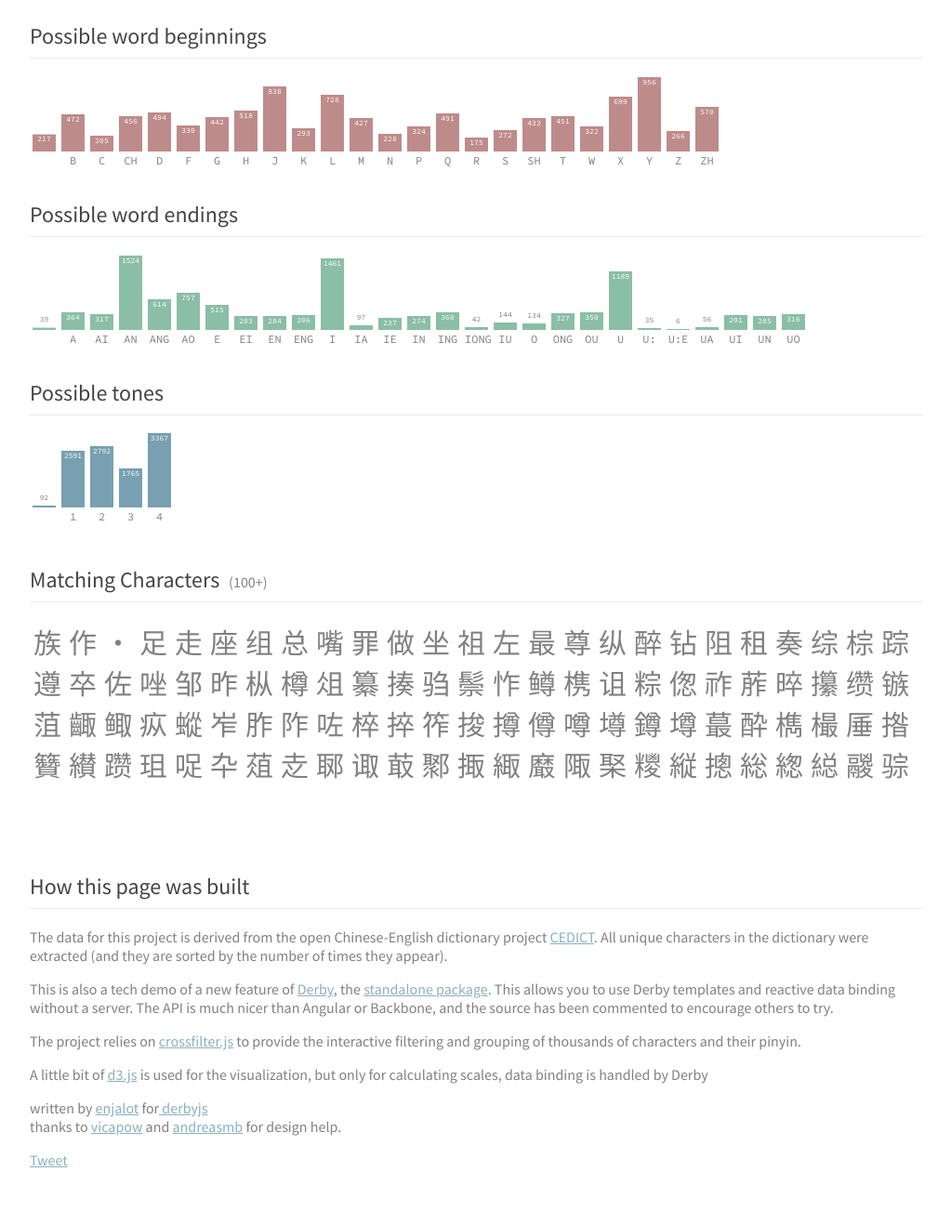
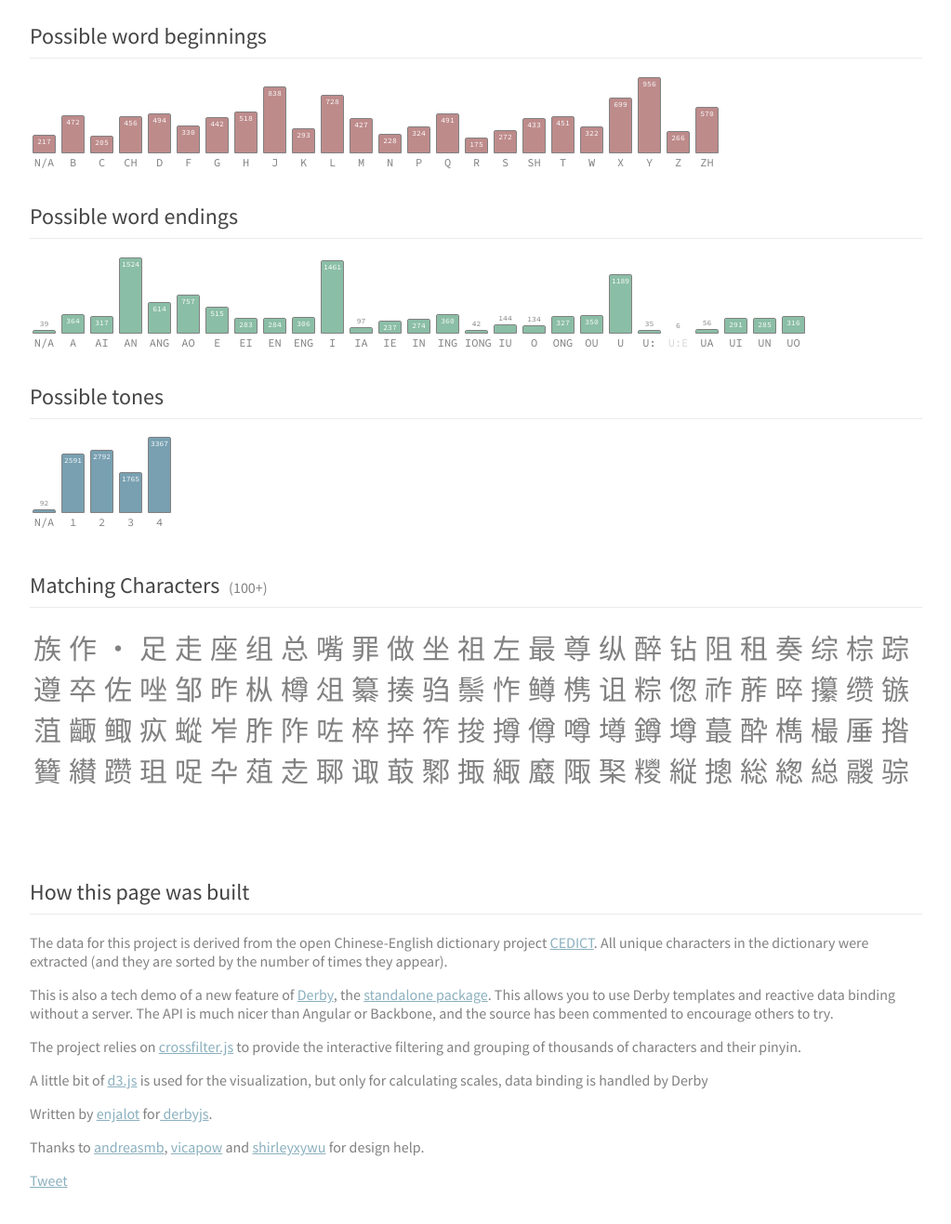
Before and after one commit to enjalot/pinyin, a plain HTML site: page index.html in a window 1280 px wide. Shown: the part 601-1918 px from the top of the page at 93% size, without its empty margins (128-1151 px from the left). Drawn offline with Linux system fonts and the light colour scheme.

Commit message:
more cosmetics

```diff
--- a/histogram.js
+++ b/histogram.js
@@ -41,10 +41,10 @@ Histogram.prototype.transform = function() {
   var layout = data.map(function(d,i) {
     var sel = selection[i] || { value: 0 };
     return {
-      y: that.yScale.range()[1] - that.yScale(d.value),
-      selectionY: that.yScale(d.value) - that.yScale(sel.value),
-      height: that.yScale(d.value),
-      selectionHeight: that.yScale(sel.value)
+      y: Math.round(that.yScale.range()[1] - that.yScale(d.value)),
+      selectionY: Math.round(that.yScale(d.value) - that.yScale(sel.value)),
+      height: Math.round(that.yScale(d.value)),
+      selectionHeight: Math.round(that.yScale(sel.value))
     }
   })
   // we do more computing in js (setDiffDeep) to avoid extra re-rendering.
--- a/index.html
+++ b/index.html
@@ -93,9 +93,11 @@
         A little bit of <a target=_blank href="http://d3js.org/">d3.js</a> is used for the visualization, but only for calculating scales, data binding is handled by Derby<br>
       </p>
       <p>
-      written by <a href="https://twitter.com/enjalot">enjalot</a> for
-        <a href="https://twitter.com/derbyjs"> derbyjs</a><br>
-        thanks to <a href="https://twitter.com/vicapow">vicapow</a> and <a href="https://twitter.com/andreasmb">andreasmb</a> for design help.
+        Written by <a href="https://twitter.com/enjalot">enjalot</a> for
+        <a href="https://twitter.com/derbyjs"> derbyjs</a>.
+      </p>
+      <p>
+        Thanks to <a href="https://twitter.com/andreasmb">andreasmb</a>, <a href="https://twitter.com/vicapow">vicapow</a> and <a href="http://twitter.com/shirleyxywu">shirleyxywu</a> for design help.
       </p>
 
       <a href="https://twitter.com/share" class="twitter-share-button" data-url="http://enjalot.github.io/pinyin" data-text="How does typing in Chinese work?" data-via="enjalot">Tweet</a>
@@ -110,12 +112,12 @@
   <div class="bars">
     {{each layout as #d,#i}}
       <div class="bar-container">
-        <div class="bar" style="height:{{#d.height}}px;top:{{#d.y}}px;">
+        <div class="bar {{if #d.selectionHeight}}highlight{{/if}}" style="height:{{#d.height}}px;top:{{#d.y}}px;">
           <div class="inner" style="height:{{#d.selectionHeight}}px;top:{{#d.selectionY}}px;"></div>
         </div>
         <div class="value" style="margin-top:{{if #d.height < 12}}{{-#d.height-14}}{{else}}{{-#d.height}}{{/}}px;{{if #d.height < 10}}color:#818181{{/}}">
           {{selection[#i].value}}</div>
-        <div class="letter" style="opacity:{{if +#d.selectionHeight}}1{{else}}0.3{{/}}">{{data[#i].key || "&nbsp"}}</div>
+        <div class="letter" style="opacity:{{if +#d.selectionHeight}}1{{else}}0.3{{/}}">{{data[#i].key || "N/A"}}</div>
       </div>
     {{/each}}
   </div>
--- a/style.css
+++ b/style.css
@@ -119,8 +119,12 @@ input {
   font-weight: 600;
 }
 
-
-
+.bar {
+  border-radius: 2px 2px 0px 0px;
+}
+.highlight {
+  border: 1px solid #818181;
+}
 .inner {
   width: 100%;
   position:relative;
```
